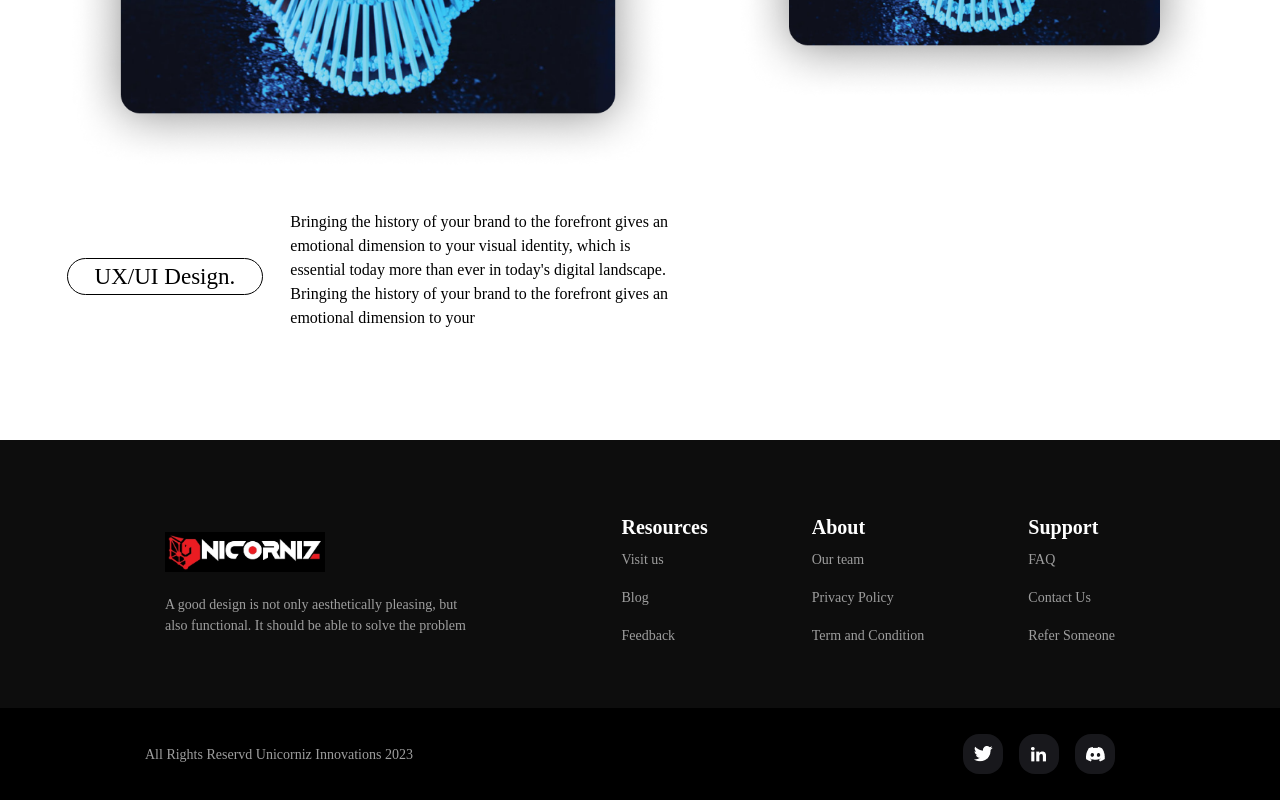
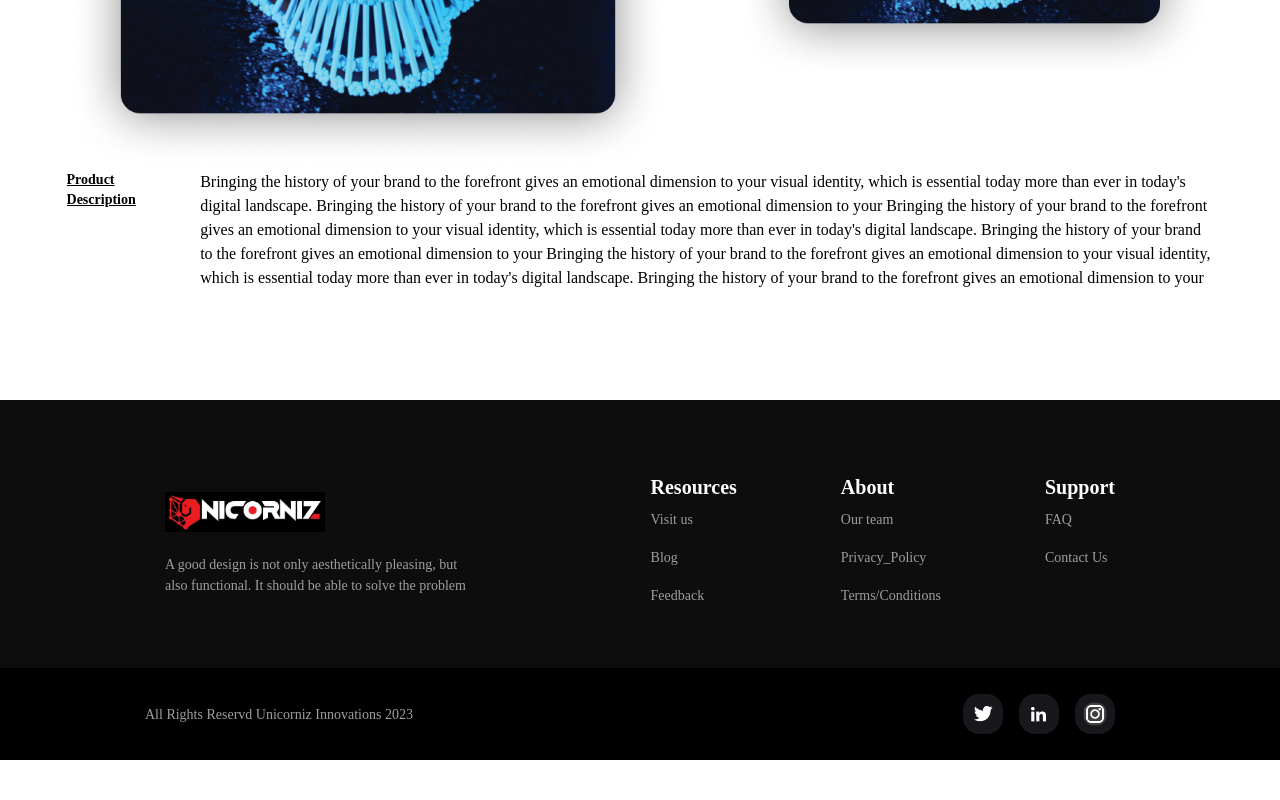
Before and after one commit to TalhaT298/unicorniz, a Next.js app: page /projects in a window 1280 px wide. Shown: the part 735-1535 px from the top of the page. After the commit the page ends 1495 px from the top, so only its background shows below. Built offline with nearby package versions, Linux system fonts and the light colour scheme.

Commit message:
so many changes

```diff
--- a/pages/components/Home/Projects/Projects.js
+++ b/pages/components/Home/Projects/Projects.js
@@ -53,7 +53,7 @@ import Image from "next/image";
 import coverImage from "../../../../assets/Album Cover.png";
 const Projects = () => {
   return (
-    <div className="md:mt-[90px] mt-[40px] md:ml-[23px] md:mr-[10px]">
+    <div className="md:mt-[90px] mt-[40px] md:mx-[10px]">
       <div className="flex justify-between items-center">
         <h3 className="uppercase text-[40px]">
           Projects <hr className="w-16 border border-black" />
--- a/pages/components/SharedComponents/Footer/Footer.js
+++ b/pages/components/SharedComponents/Footer/Footer.js
@@ -1,42 +1,41 @@
 import Image from "next/image";
 import logo from "../../../../assets/Unicorniz Logo.jpg";
 import twiter from "../../../../assets/twiter.png";
-import instagram from "../../../../assets/discord.png";
+import instagram from "../../../../assets/instagram.png";
 import linkedin from "../../../../assets/linkedin.png";
+import Link from "next/link";
 const Footer = () => {
   return (
     <footer>
       <div
-        className="bg-[#0D0D0D] w-full min-h-[268px] hidden lg:flex px-10 lg:px-[165px] flex md:flex-row flex-col justify-between items-center
-"
+        className="bg-[#0D0D0D] w-full min-h-[268px] lg:flex px-10 lg:px-[165px] flex md:flex-row flex-col justify-between items-center"
       >
-        <div>
+        <div className="flex flex-col w-auto md:w-full">
           <Image src={logo} className="w-40 pt-5" alt="logo" />{" "}
-          <p className="w-[303px] text-[14px] text-[#9E9E9E] md:mt-[22px]">
+          <p className="w-[303px] text-[14px] text-[#9E9E9E] md:mt-[22px] mt-[10px]">
             A good design is not only aesthetically pleasing, but also
             functional. It should be able to solve the problem{" "}
           </p>
         </div>
         <div className="pt-5">
-          <div className="text-[14px] text-[#9E9E9E] flex gap-[104px]">
+          <div className="text-[14px] text-[#9E9E9E] flex gap-[30px] sm:gap-[104px] md:[52px]">
             <ul className="leading-[38px]">
               <p className="text-white text-xl font-semibold">Resources</p>{" "}
-              <li>Visit us</li>
+              <li><a href="https://www.google.com/maps/place/Unicorniz+Innovations/@11.70817,92.7211179,15z/data=!4m14!1m7!3m6!1s0x3088bfbec53441fd:0x4a11f4c9f0065f89!2sUnicorniz+Innovations!8m2!3d11.70817!4d92.7211179!16s%2Fg%2F11kc2mk8_6!3m5!1s0x3088bfbec53441fd:0x4a11f4c9f0065f89!8m2!3d11.70817!4d92.7211179!16s%2Fg%2F11kc2mk8_6?entry=ttu" target="_blank">Visit us</a></li>
               <li>Blog</li>
               <li>Feedback</li>
             </ul>
             <ul className="leading-[38px]">
               <p className="text-white text-xl font-semibold">About</p>
-              <li>Our team</li>
-              <li>Privacy Policy</li>
-              <li>Term and Condition</li>
+              <li><Link href={"/team"}>Our team</Link></li>
+              <li><Link href={"/privacy-policy"}>Privacy_Policy</Link></li>
+              <li><Link href={"/privacy-policy"}>Terms/Conditions</Link></li>
             </ul>
 
             <ul className="leading-[38px]">
               <p className="text-white text-xl font-semibold">Support</p>
               <li>FAQ</li>
               <li>Contact Us</li>
-              <li>Refer Someone</li>
             </ul>
           </div>
         </div>
@@ -48,13 +47,19 @@ const Footer = () => {
         </small>
         <div className="flex gap-4 pr-4 sm:pr-0">
           <div className="bg-[#18181C] hover:bg-orange-500 sm:h-10 sm:w-10 flex items-center justify-center rounded-2xl">
-            <Image src={twiter} alt="icons" />
+            <a href="https://twitter.com/teamunicorniz" target="_blank">
+              <Image src={twiter} alt="icons" />
+            </a>
           </div>
           <div className="bg-[#18181C] hover:bg-orange-500 sm:h-10 sm:w-10 flex items-center justify-center rounded-2xl">
-            <Image src={linkedin} alt="icons" />
+            <a href="https://www.linkedin.com/company/unicorniz-innovations" target="_blank">
+              <Image src={linkedin} alt="icons" />
+            </a>
           </div>
-          <div className="bg-[#18181C] hover:bg-orange-500 sm:h-10 sm:w-10 flex items-center justify-center rounded-2xl">
-            <Image src={instagram} alt="icons" />
+          <div className="bg-[#18181C] hover:bg-orange-500 sm:h-10 sm:w-10 flex items-center justify-center rounded-2xl px-2">
+            <a href="https://www.instagram.com/unicornizinnovations" target="_blank">
+              <Image src={instagram} alt="icons" className="rounded-2xl" />
+            </a>
           </div>
         </div>
       </div>
--- a/pages/projects.js
+++ b/pages/projects.js
@@ -51,26 +51,125 @@ const Projects = () => {
                 </div>
                 <div className="">
                   <h4 className="text-[2.28vw] ml-[4.16vw] -mb-[3.64vw] font-semibold">
-                    Sublime Islands
+                    {""}
                   </h4>
                   <Image src={img2} className="" />
                 </div>
+              </div>
+              <div className="flex gap-[27px]">
+                <div className="pt-0">
+                  <h3 className="font-semibold text-sm underline">
+                    Product Description
+                  </h3>
+                </div>
+                <p className=" w-full tracking-[2%] text-[16px]">
+                  Bringing the history of your brand to the forefront gives an
+                  emotional dimension to your visual identity, which is essential
+                  today more than ever in today's digital landscape. Bringing the
+                  history of your brand to the forefront gives an emotional dimension
+                  to your
+
+                  Bringing the history of your brand to the forefront gives an
+                  emotional dimension to your visual identity, which is essential
+                  today more than ever in today's digital landscape. Bringing the
+                  history of your brand to the forefront gives an emotional dimension
+                  to your
+                  Bringing the history of your brand to the forefront gives an
+                  emotional dimension to your visual identity, which is essential
+                  today more than ever in today's digital landscape. Bringing the
+                  history of your brand to the forefront gives an emotional dimension
+                  to your
+                </p>
               </div>
             </SwiperSlide>
             <SwiperSlide>
               <div className="flex items-center gap-[5.2vw]">
                 <div className="">
+                  <h4 className="text-[2.28vw] text-3xl pb-5 ml-[4.16vw] -mb-[3.64vw] font-semibold">
+                    Sublime Islands
+                  </h4>
+                  <Image src={img} className="" />
+                </div>
+                <div className="">
                   <h4 className="text-[2.28vw] ml-[4.16vw] -mb-[3.64vw] font-semibold">
+                    {""}
+                  </h4>
+                  <Image src={img2} className="" />
+                </div>
+              </div>
+              <div className="flex gap-[27px]">
+                <div className="pt-0">
+                  <h3 className="font-semibold text-sm underline">
+                    Product Description
+                  </h3>
+                </div>
+                <p className=" w-full tracking-[2%] text-[16px]">
+                  Bringing the history of your brand to the forefront gives an
+                  emotional dimension to your visual identity, which is essential
+                  today more than ever in today's digital landscape. Bringing the
+                  history of your brand to the forefront gives an emotional dimension
+                  to your
+                </p>
+              </div>
+            </SwiperSlide>
+            <SwiperSlide>
+              <div className="flex items-center gap-[5.2vw]">
+                <div className="">
+                  <h4 className="text-[2.28vw] text-3xl pb-5 ml-[4.16vw] -mb-[3.64vw] font-semibold">
                     Island Venture
                   </h4>
                   <Image src={img} className="" />
                 </div>
                 <div className="">
                   <h4 className="text-[2.28vw] ml-[4.16vw] -mb-[3.64vw] font-semibold">
-                    Bhojan Mitra
+                    {""}
                   </h4>
                   <Image src={img2} className="" />
                 </div>
+              </div>
+              <div className="flex gap-[27px]">
+                <div className="pt-0">
+                  <h3 className="font-semibold text-sm underline">
+                  Product Description
+                  </h3>
+                </div>
+                <p className=" w-full tracking-[2%] text-[16px]">
+                  Bringing the history of your brand to the forefront gives an
+                  emotional dimension to your visual identity, which is essential
+                  today more than ever in today's digital landscape. Bringing the
+                  history of your brand to the forefront gives an emotional dimension
+                  to your
+                </p>
+              </div>
+            </SwiperSlide>
+            <SwiperSlide>
+              <div className="flex items-center gap-[5.2vw]">
+                <div className="">
+                  <h4 className="text-[2.28vw] text-3xl pb-5 ml-[4.16vw] -mb-[3.64vw] font-semibold">
+                    Bhojan Mitra
+                  </h4>
+                  <Image src={img} className="" />
+                </div>
+                <div className="">
+                  <h4 className="text-[2.28vw] ml-[4.16vw] -mb-[3.64vw] font-semibold">
+                    {""}
+                  </h4>
+                  <Image src={img2} className="" />
+                </div>
+              </div>
+              <div className="flex gap-[27px]">
+                <div className="pt-0">
+                  <h3 className="font-semibold text-sm underline">
+                  Product Description
+                  </h3>
+                </div>
+                <p className=" w-full tracking-[2%] text-[16px]">
+                  Bringing the history of your brand to the forefront gives an
+                  emotional dimension to your visual identity, which is essential
+                  today more than ever in today's digital landscape. Bringing the
+                  history of your brand to the forefront gives an emotional dimension
+                  to your
+                </p>
               </div>
             </SwiperSlide>
             <div className="slider-controler">
@@ -82,20 +181,6 @@ const Projects = () => {
               </div>
             </div>
           </Swiper>
-        </div>
-        <div className=" flex gap-[27px]">
-          <div className="pt-12">
-            <h3 className="px-[27px] border-black border rounded-full md:text-[1.8vw] text-[4vw]">
-              UX/UI Design.
-            </h3>
-          </div>
-          <p className=" w-[396px] tracking-[2%]">
-            Bringing the history of your brand to the forefront gives an
-            emotional dimension to your visual identity, which is essential
-            today more than ever in today's digital landscape. Bringing the
-            history of your brand to the forefront gives an emotional dimension
-            to your
-          </p>
         </div>
       </div>
       {/* mobile */}
```
Also changed, not shown: pages/components/Home/Services/Services.js (+4 -4 lines), pages/components/Home/Testimonial/Testimonial.js (+5 -5 lines), pages/services.js (+4 -4 lines), assets/instagram.png (added).
